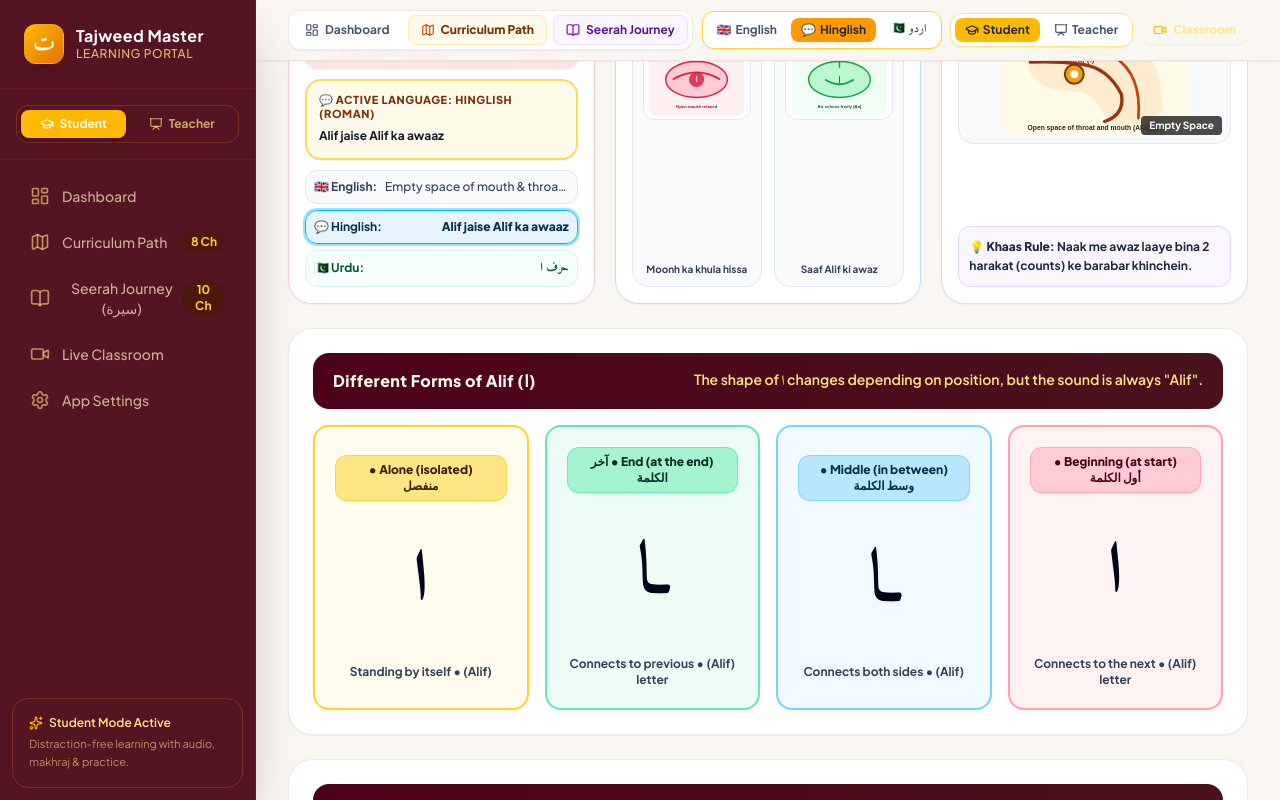
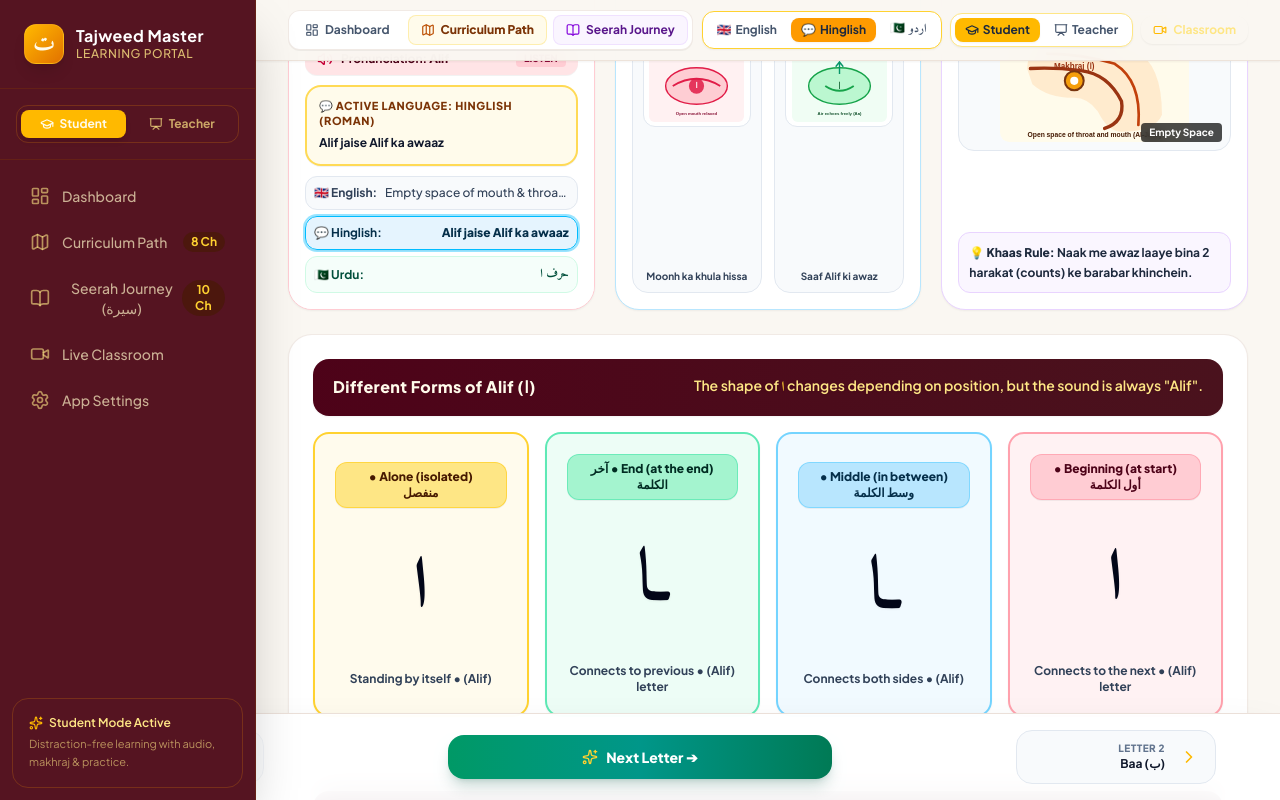
Before and after one commit to Shahbaz18-netizen/Tajweed-Seerah, a React (Vite) app: page / in a window 1280 px wide. Both pictures are taken after a click on the button "Alif". Shown: the part 533-1333 px from the top of the page. Built offline with nearby package versions, Linux system fonts and the light colour scheme; a web font is replaced by a local one.

Commit message:
Add bottom sticky letter navigation & interactive letter grid to Stage 1

```diff
--- a/src/App.tsx
+++ b/src/App.tsx
@@ -193,6 +193,7 @@ export function App() {
               onToggleComplete={handleToggleComplete}
               onUpdateLessonMakhrajImage={handleUpdateLessonMakhrajImage}
               totalLessons={lessons.length}
+              allLessons={lessons}
             />
           )}
 
--- a/src/components/InteractiveLessonView.tsx
+++ b/src/components/InteractiveLessonView.tsx
@@ -30,6 +30,7 @@ interface InteractiveLessonViewProps {
   onToggleComplete: (lessonId: string) => void;
   onUpdateLessonMakhrajImage?: (lessonId: string, newImageUrl: string) => void;
   totalLessons: number;
+  allLessons?: LessonData[];
 }
 
 // Helper function to render Arabic word with ONLY the target letter colored (preserving continuous Arabic RTL cursive flow)
@@ -74,6 +75,7 @@ export const InteractiveLessonView: React.FC<InteractiveLessonViewProps> = ({
   onToggleComplete,
   onUpdateLessonMakhrajImage,
   totalLessons,
+  allLessons,
 }) => {
   const [selectedLang, setSelectedLang] = useState<LanguageOption>(language || 'hinglish');
 
@@ -104,6 +106,9 @@ export const InteractiveLessonView: React.FC<InteractiveLessonViewProps> = ({
   const [isImageModalOpen, setIsImageModalOpen] = useState(false);
   const [imageUrlInput, setImageUrlInput] = useState('');
   const fileInputRef = useRef<HTMLInputElement>(null);
+
+  const prevLesson = allLessons?.find(l => l.lessonNumber === lesson.lessonNumber - 1);
+  const nextLesson = allLessons?.find(l => l.lessonNumber === lesson.lessonNumber + 1);
 
   // Makhraj Image Upload Handlers
   const handleFileUpload = (e: React.ChangeEvent<HTMLInputElement>) => {
@@ -140,46 +145,75 @@ export const InteractiveLessonView: React.FC<InteractiveLessonViewProps> = ({
     playArabicAudio(word);
   };
 
+  const handleMarkCompleteAndNext = () => {
+    if (!isCompleted) {
+      onToggleComplete(lesson.id);
+      confetti({
+        particleCount: 70,
+        spread: 60,
+        origin: { y: 0.8 }
+      });
+    }
+    if (lesson.lessonNumber < totalLessons) {
+      onSelectLesson(lesson.lessonNumber + 1);
+    }
+  };
+
   return (
-    <div className="space-y-6 pb-20 max-w-6xl mx-auto">
+    <div className="space-y-6 pb-32 max-w-6xl mx-auto relative">
       {/* Top Bar with Navigation & Complete Button */}
       <div className="flex items-center justify-between bg-white p-4 sm:p-5 rounded-2xl border border-amber-900/10 shadow-xs">
         <button
           onClick={() => onSelectLesson(Math.max(1, lesson.lessonNumber - 1))}
           disabled={lesson.lessonNumber <= 1}
-          className="px-3.5 py-2 rounded-xl bg-slate-100 hover:bg-slate-200 disabled:opacity-40 text-slate-700 font-bold text-xs flex items-center gap-1 transition-all"
+          className="px-3 py-2 rounded-xl bg-slate-100 hover:bg-slate-200 disabled:opacity-40 text-slate-700 font-bold text-xs flex items-center gap-1.5 transition-all cursor-pointer"
+          title={prevLesson ? `Previous: Letter ${prevLesson.name} (${prevLesson.arabicLetter})` : 'Previous Letter'}
         >
-          <ChevronLeft className="w-4 h-4" /> Previous
+          <ChevronLeft className="w-4 h-4 text-amber-700" />
+          <span className="hidden sm:inline">Prev Letter</span>
+          {prevLesson && (
+            <span className="text-amber-800 font-arabic font-extrabold text-sm ml-0.5">
+              ({prevLesson.arabicLetter})
+            </span>
+          )}
         </button>
 
         <div className="text-center">
           <span className="text-[11px] font-bold text-amber-800 uppercase tracking-widest block">
-            Lesson {String(lesson.lessonNumber).padStart(2, '0')} of {totalLessons}
+            Letter {String(lesson.lessonNumber).padStart(2, '0')} of {totalLessons}
           </span>
-          <h1 className="text-xl sm:text-2xl font-extrabold text-slate-900">
-            Letter {lesson.name} ({lesson.arabicLetter})
+          <h1 className="text-xl sm:text-2xl font-extrabold text-slate-900 flex items-center justify-center gap-2">
+            <span>{lesson.name}</span>
+            <span className="font-arabic text-amber-700 font-black">({lesson.arabicLetter})</span>
           </h1>
         </div>
 
         <div className="flex items-center gap-2">
           <button
             onClick={() => onToggleComplete(lesson.id)}
-            className={`px-4 py-2 rounded-xl font-bold text-xs flex items-center gap-1.5 transition-all shadow-xs ${
+            className={`px-3.5 py-2 rounded-xl font-bold text-xs flex items-center gap-1.5 transition-all shadow-xs cursor-pointer ${
               isCompleted
                 ? 'bg-emerald-600 text-white hover:bg-emerald-700'
                 : 'bg-amber-100 text-amber-900 hover:bg-amber-200 border border-amber-300'
             }`}
           >
             <CheckCircle2 className="w-4 h-4" />
-            <span>{isCompleted ? 'Completed' : 'Mark Complete'}</span>
+            <span className="hidden sm:inline">{isCompleted ? 'Completed' : 'Mark Complete'}</span>
           </button>
 
           <button
             onClick={() => onSelectLesson(Math.min(totalLessons, lesson.lessonNumber + 1))}
             disabled={lesson.lessonNumber >= totalLessons}
-            className="px-3.5 py-2 rounded-xl bg-burgundy-900 hover:bg-burgundy-950 disabled:opacity-40 text-white font-bold text-xs flex items-center gap-1 transition-all"
+            className="px-3 py-2 rounded-xl bg-burgundy-900 hover:bg-burgundy-950 disabled:opacity-40 text-white font-bold text-xs flex items-center gap-1.5 transition-all cursor-pointer"
+            title={nextLesson ? `Next: Letter ${nextLesson.name} (${nextLesson.arabicLetter})` : 'Next Letter'}
           >
-            Next <ChevronRight className="w-4 h-4" />
+            {nextLesson && (
+              <span className="text-amber-300 font-arabic font-extrabold text-sm mr-0.5">
+                ({nextLesson.arabicLetter})
+              </span>
+            )}
+            <span className="hidden sm:inline">Next Letter</span>
+            <ChevronRight className="w-4 h-4 text-amber-400" />
           </button>
         </div>
       </div>
@@ -999,6 +1033,66 @@ export const InteractiveLessonView: React.FC<InteractiveLessonViewProps> = ({
           </div>
         </div>
       )}
+
+      {/* STICKY BOTTOM LETTER NAVIGATION FOOTER */}
+      <div className="fixed bottom-0 left-0 right-0 z-40 bg-white/95 backdrop-blur-md border-t border-amber-900/15 shadow-2xl p-3 sm:p-4">
+        <div className="max-w-6xl mx-auto flex items-center justify-between gap-2 sm:gap-4">
+          {/* Previous Letter Button */}
+          <button
+            onClick={() => onSelectLesson(Math.max(1, lesson.lessonNumber - 1))}
+            disabled={lesson.lessonNumber <= 1}
+            className="flex-1 max-w-[200px] p-2 sm:p-2.5 rounded-2xl border border-slate-200 bg-slate-50 hover:bg-slate-100 disabled:opacity-40 text-slate-800 font-bold text-xs flex items-center justify-start gap-2 transition-all cursor-pointer group"
+          >
+            <div className="w-8 h-8 rounded-xl bg-slate-200 group-hover:bg-amber-500 group-hover:text-burgundy-950 flex items-center justify-center shrink-0 transition-colors">
+              <ChevronLeft className="w-5 h-5" />
+            </div>
+            <div className="text-left hidden sm:block truncate">
+              <span className="text-[10px] text-slate-500 uppercase font-extrabold tracking-wider block">
+                {prevLesson ? `Letter ${prevLesson.lessonNumber}` : 'Start'}
+              </span>
+              <span className="font-bold text-slate-900 text-xs truncate block">
+                {prevLesson ? `${prevLesson.name} (${prevLesson.arabicLetter})` : 'First Letter'}
+              </span>
+            </div>
+          </button>
+
+          {/* Central Main Action: Mark Complete & Next Letter */}
+          <button
+            onClick={handleMarkCompleteAndNext}
+            className="flex-1 max-w-sm py-3 px-4 rounded-2xl bg-gradient-to-r from-emerald-600 via-teal-600 to-emerald-700 hover:from-emerald-700 hover:to-teal-800 text-white font-extrabold text-xs sm:text-sm shadow-lg shadow-emerald-900/20 flex items-center justify-center gap-2 transition-all transform active:scale-98 cursor-pointer"
+          >
+            <Sparkles className="w-4 h-4 text-amber-300 animate-pulse hidden sm:inline" />
+            <span>
+              {lesson.lessonNumber >= totalLessons
+                ? isCompleted
+                  ? 'Completed All 28 Letters 🎉'
+                  : 'Mark Final Letter Complete 🎉'
+                : isCompleted
+                ? 'Next Letter ➔'
+                : 'Mark Complete & Next Letter ➔'}
+            </span>
+          </button>
+
+          {/* Next Letter Button */}
+          <button
+            onClick={() => onSelectLesson(Math.min(totalLessons, lesson.lessonNumber + 1))}
+            disabled={lesson.lessonNumber >= totalLessons}
+            className="flex-1 max-w-[200px] p-2 sm:p-2.5 rounded-2xl border border-slate-200 bg-slate-50 hover:bg-slate-100 disabled:opacity-40 text-slate-800 font-bold text-xs flex items-center justify-end gap-2 transition-all cursor-pointer group"
+          >
+            <div className="text-right hidden sm:block truncate">
+              <span className="text-[10px] text-slate-500 uppercase font-extrabold tracking-wider block">
+                {nextLesson ? `Letter ${nextLesson.lessonNumber}` : 'End'}
+              </span>
+              <span className="font-bold text-slate-900 text-xs truncate block">
+                {nextLesson ? `${nextLesson.name} (${nextLesson.arabicLetter})` : 'Completed'}
+              </span>
+            </div>
+            <div className="w-8 h-8 rounded-xl bg-burgundy-900 text-amber-400 group-hover:bg-burgundy-950 flex items-center justify-center shrink-0 transition-colors">
+              <ChevronRight className="w-5 h-5" />
+            </div>
+          </button>
+        </div>
+      </div>
     </div>
   );
 };
```
Also changed, not shown: src/components/ChapterJourneyView.tsx (+72 -3 lines), 1 other file (tests, documents, lock files or other folders).
